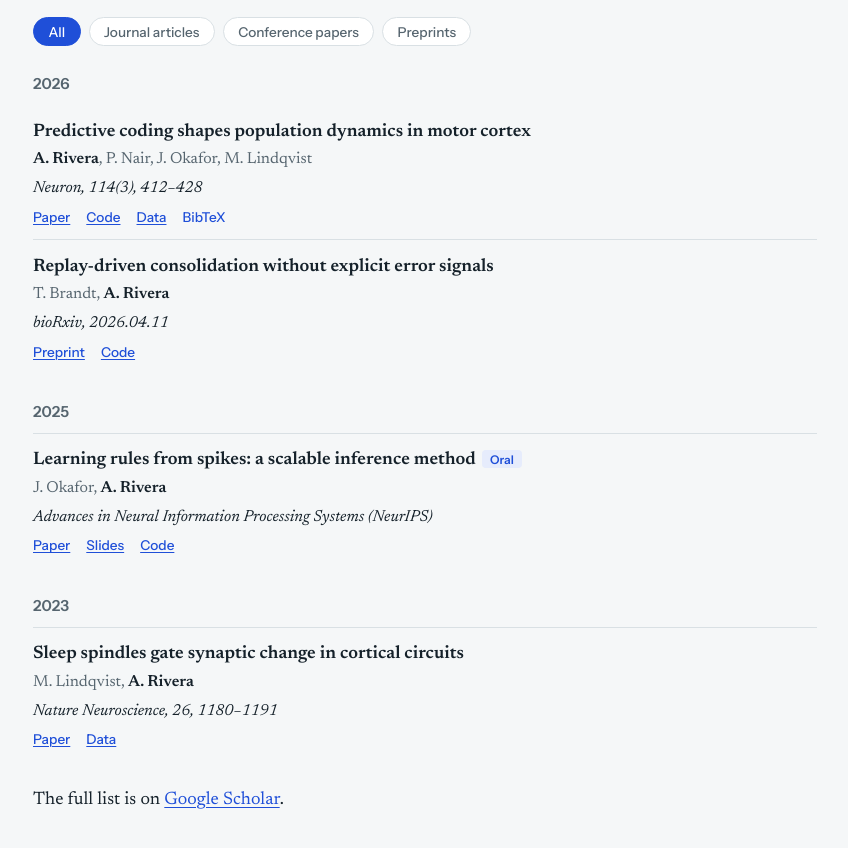
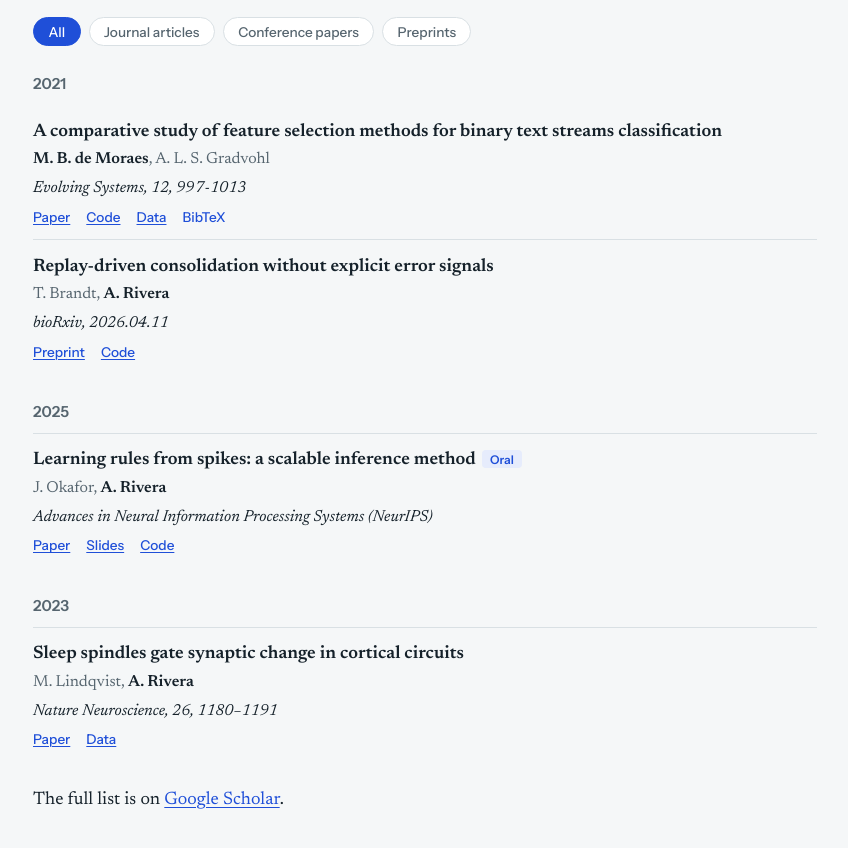
Before and after one commit to mbdemoraes/mbdemoraes.github.io, a plain HTML site: page index.html in a window 1280 px wide. Shown: the part 943-1791 px from the top of the page, without its empty margins (367-1215 px from the left). Drawn offline with Linux system fonts and the light colour scheme.

Commit message:
Update index.html

```diff
--- a/index.html
+++ b/index.html
@@ -186,12 +186,12 @@ footer{font:.85rem var(--sans);color:var(--muted);padding-top:1.5rem;border-top:
   </div>
   <div id="pubs">
     <!-- EDIT: copy one .pub block per paper. Set data-type to journal, conference, or preprint. -->
-    <h3 class="year">2026</h3>
+    <h3 class="year">2021</h3>
     <article class="pub" data-type="journal">
-      <p class="title">Predictive coding shapes population dynamics in motor cortex</p>
-      <p class="authors"><b>A. Rivera</b>, P. Nair, J. Okafor, M. Lindqvist</p>
-      <p class="venue">Neuron, 114(3), 412–428</p>
-      <div class="links"><a href="#">Paper</a><a href="#">Code</a><a href="#">Data</a>
+      <p class="title">A comparative study of feature selection methods for binary text streams classification</p>
+      <p class="authors"><b>M. B. de Moraes</b>, A. L. S. Gradvohl</p>
+      <p class="venue">Evolving Systems, 12, 997-1013</p>
+      <div class="links"><a href="https://doi.org/10.1007/s12530-020-09357-y">Paper</a><a href="#">Code</a><a href="#">Data</a>
         <details class="bib"><summary>BibTeX</summary><pre>@article{rivera2026predictive,
   title   = {Predictive coding shapes population dynamics in motor cortex},
   author  = {Rivera, Alex and Nair, Priya and Okafor, Jide and Lindqvist, Maja},
```
